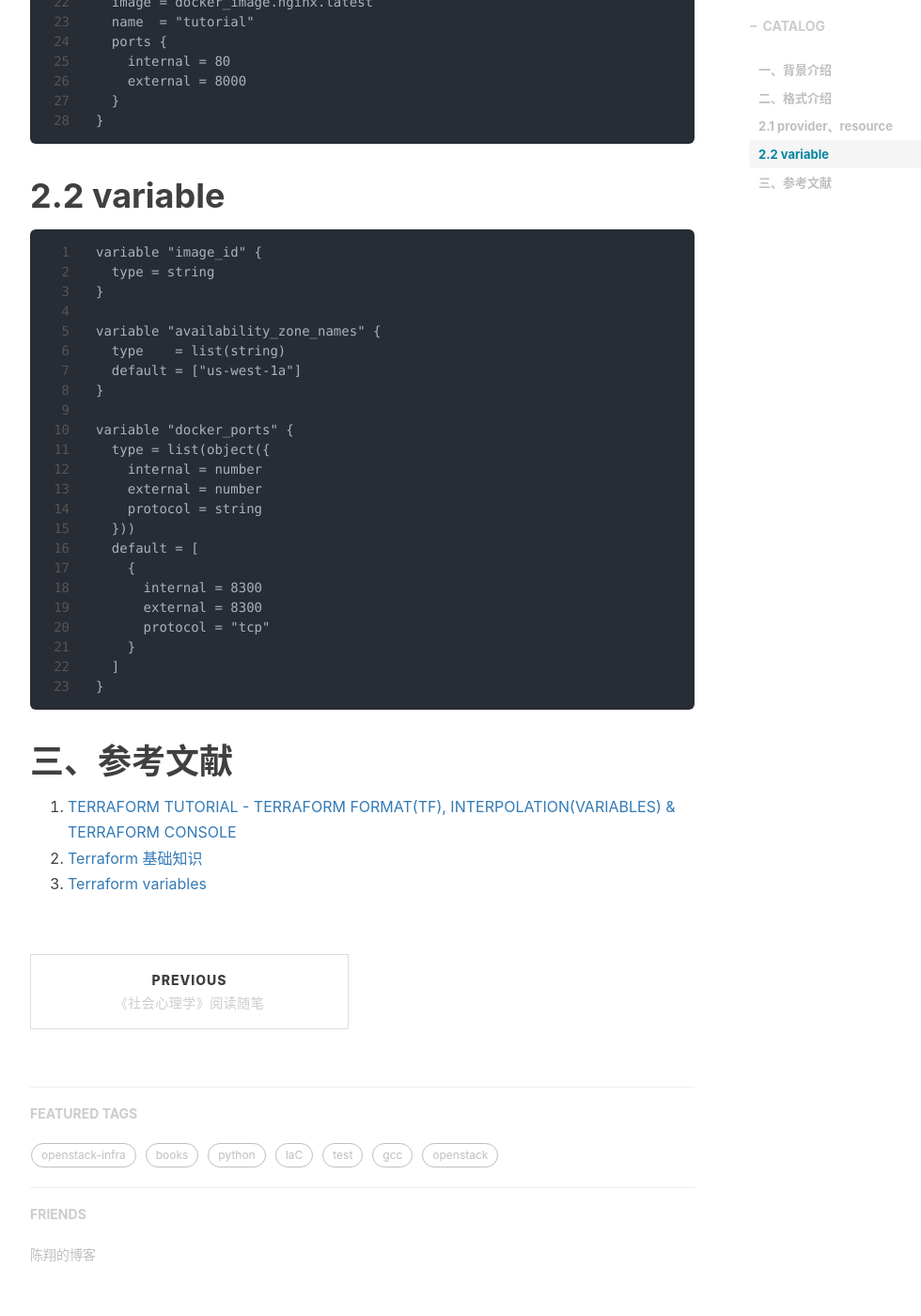
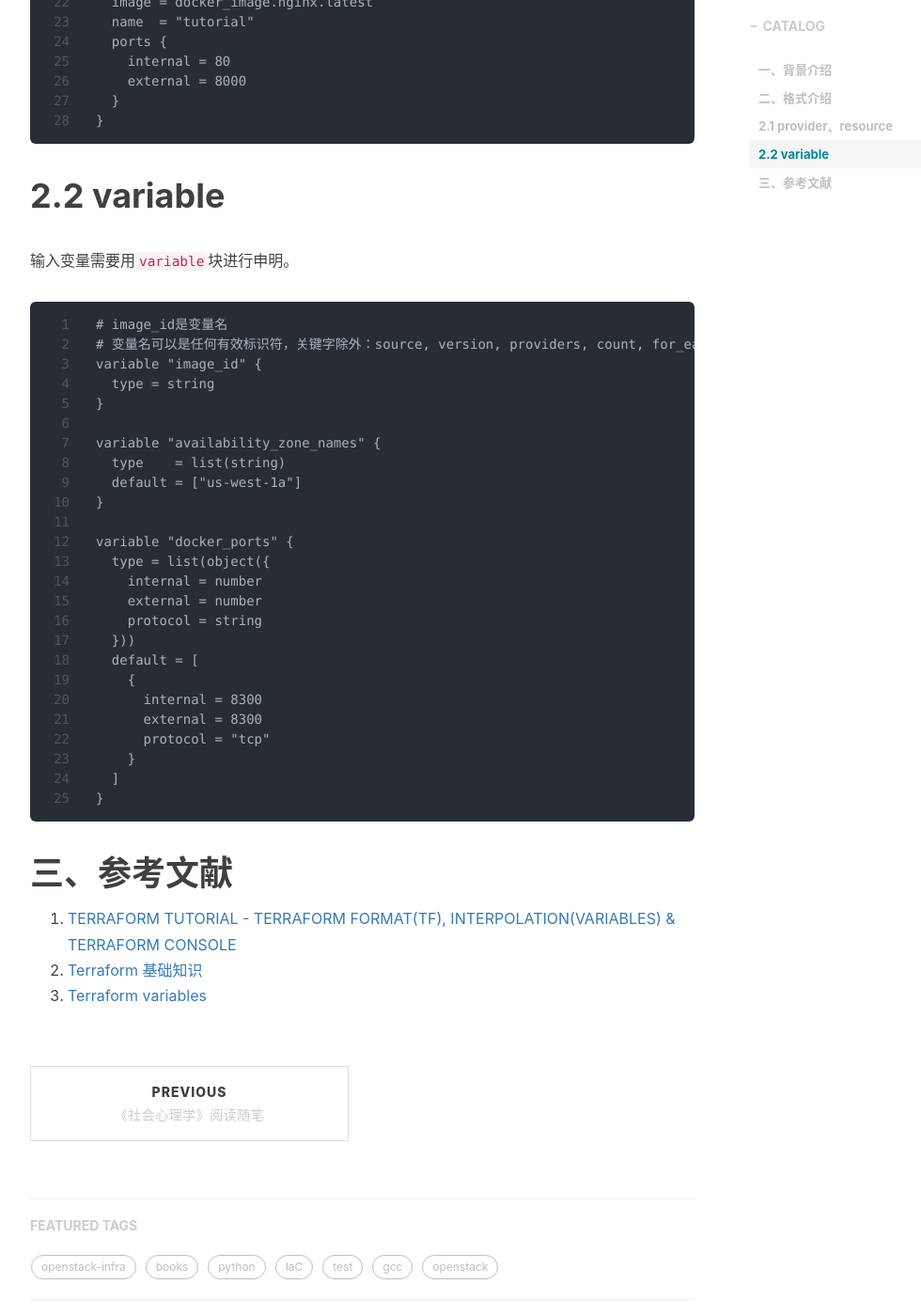
Before and after one commit to shihai1991/shihai1991.github.io, a Jekyll site: the page built from _posts/2022-10-14-Terraform format介绍.md, in a window 1280 px wide and 1400 px high, scrolled down 1379 px. Shown: the whole window at 94% size, without its empty margins (233-1213 px from the left). Built offline with Jekyll 4.4.1, drawn with Linux system fonts in a browser that asks for light colours; nearby versions of some CDN libraries; comment, search, counter and statistics services are not loaded.

Commit message:
Update 2022-10-14-Terraform format介绍.md

````diff
--- a/_posts/2022-10-14-Terraform format介绍.md
+++ b/_posts/2022-10-14-Terraform format介绍.md
@@ -47,8 +47,10 @@ resource "docker_container" "nginx" {
 ```
 
 # 2.2 variable
-
+输入变量需要用`variable`块进行申明。
 ```
+# image_id是变量名
+# 变量名可以是任何有效标识符，关键字除外：source, version, providers, count, for_each, lifecycle, depends_on, locals.
 variable "image_id" {
   type = string
 }
````
